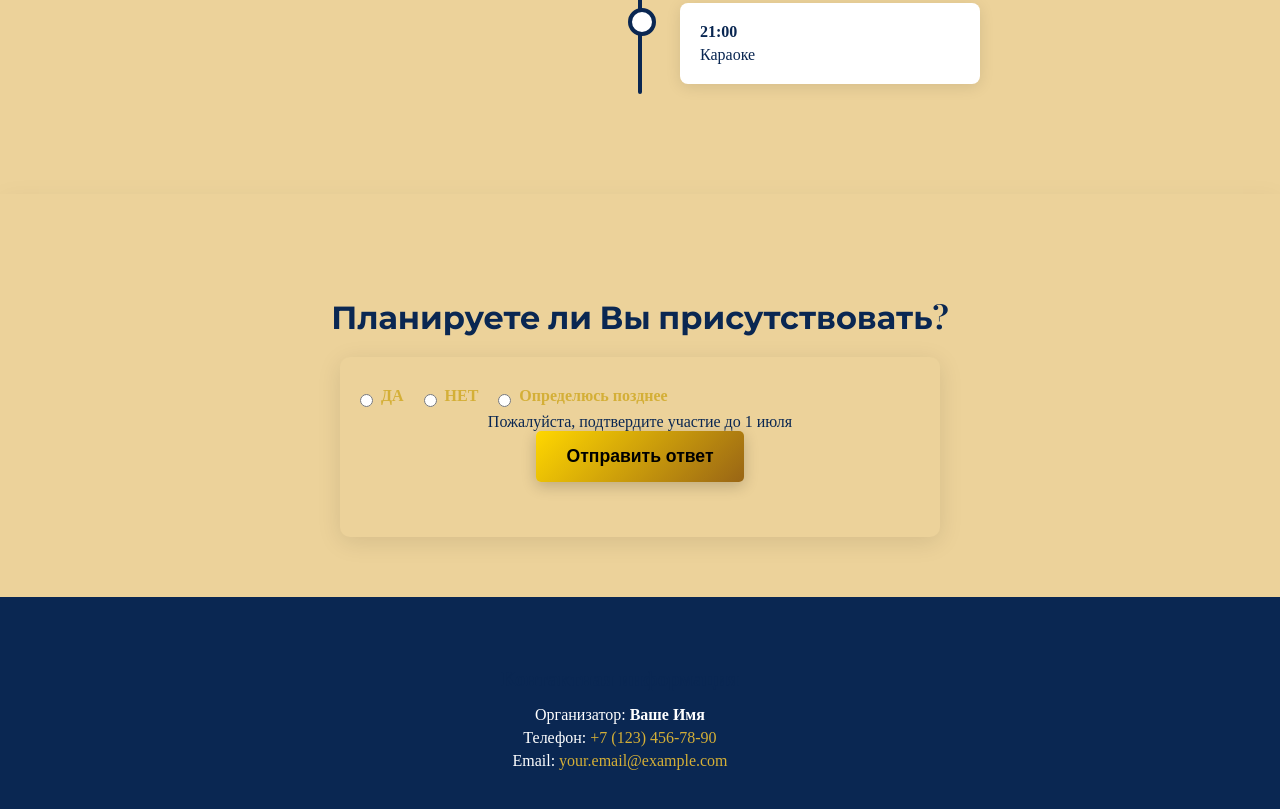
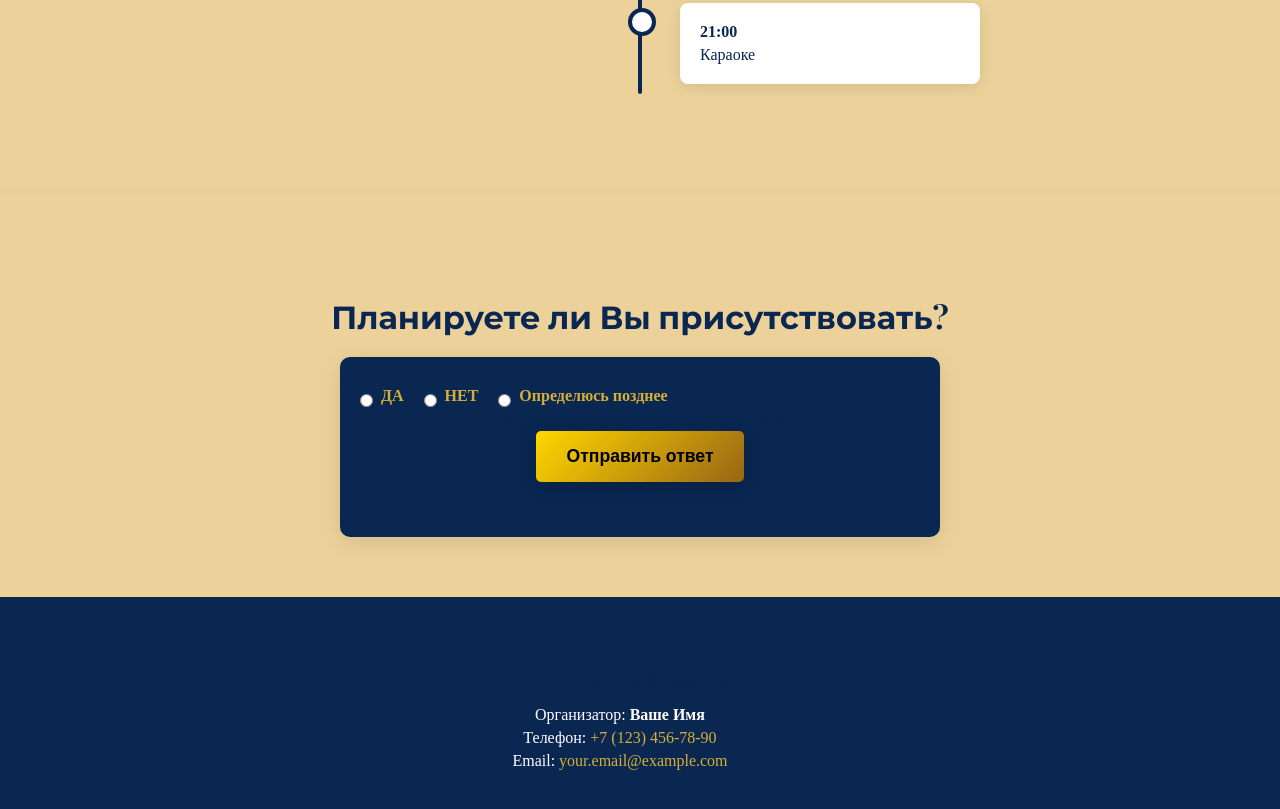
Before and after one commit to TorinoAlex/final, a plain HTML site: page index.html in a window 1280 px wide. Shown: the part 1670-2479 px from the top of the page. Drawn offline with nearby package versions, Linux system fonts and the light colour scheme.

Commit message:
Update index.html

```diff
--- a/index.html
+++ b/index.html
@@ -128,7 +128,7 @@
         .rsvp-form {
             max-width: 600px;
             margin: 0 auto;
-            background: #ecd29a;
+            background: #0a2752;
             padding: 40px;
             border-radius: 10px;
             box-shadow: 0 5px 25px rgba(0,0,0,0.1);
```
